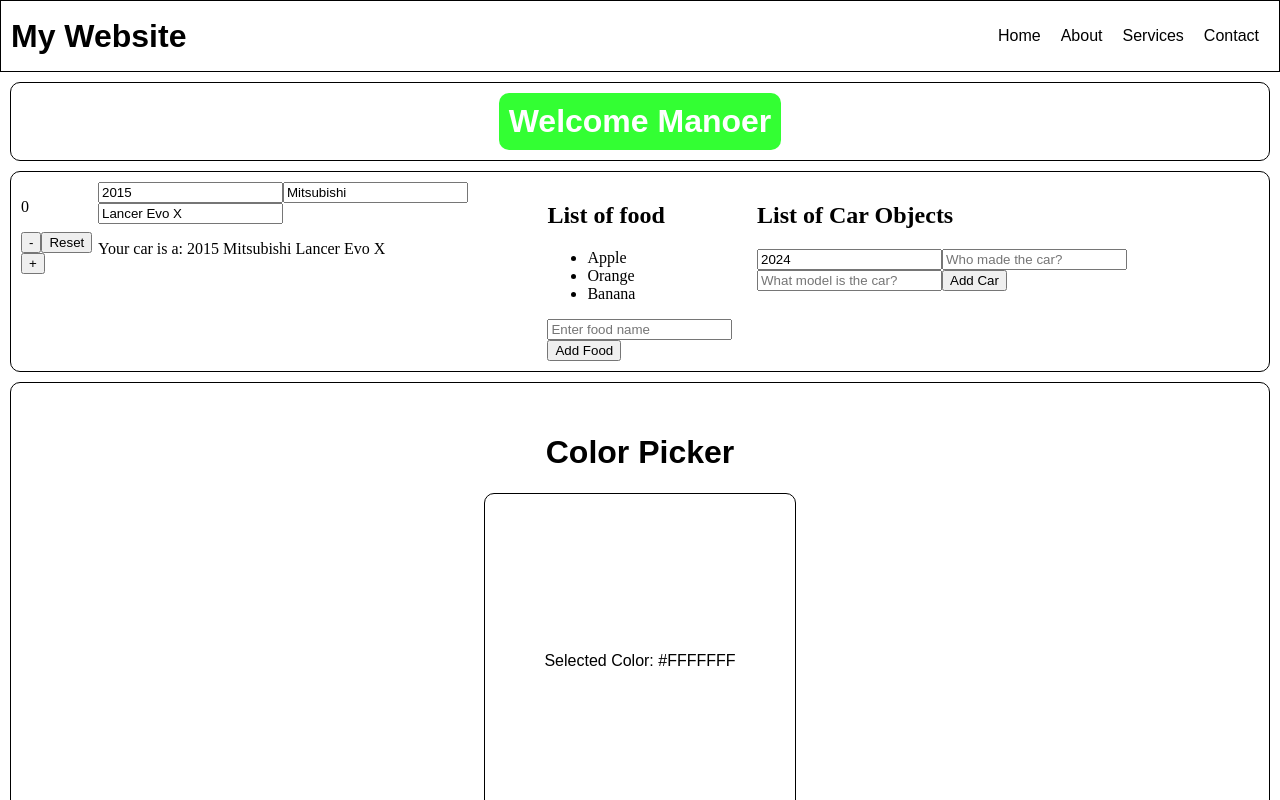
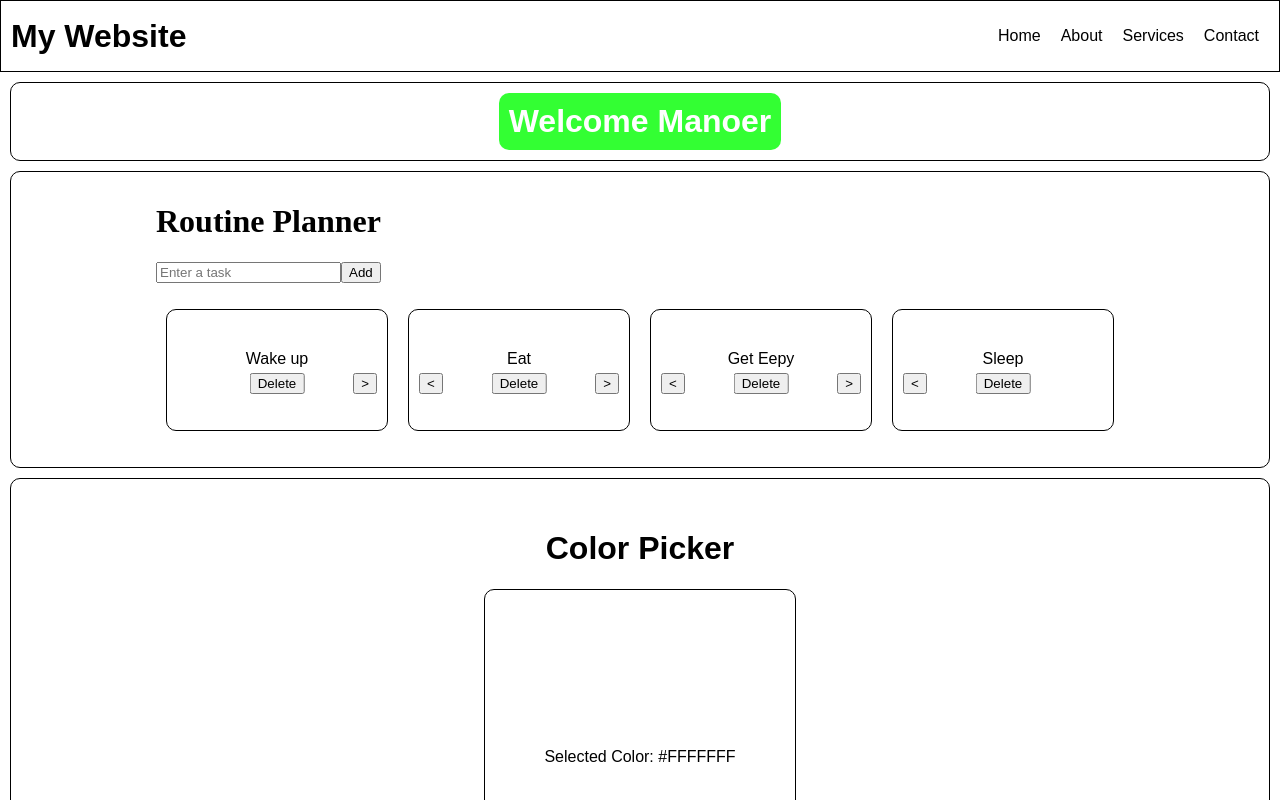
Before and after one commit to MnFCosta/ReactEstudo, a React (Vite) app in the folder my-react-app/: page / in a window 1280 px wide. Shown: the top 800 px of the page. Built offline with nearby package versions, Linux system fonts and the light colour scheme.

Commit message:
Planejador de rotina usando useState, onClick, onChange event e manipulação de arrays

```diff
--- a/my-react-app/src/App.jsx
+++ b/my-react-app/src/App.jsx
@@ -16,6 +16,7 @@ import ColorPicker from './ColorPicker.jsx'
 import StateObjects from './StateObjects,.jsx'
 import StateArrays from './StateArrays.jsx'
 import StateObjectArray from './StateObjectArray.jsx'
+import Routine from './Routine.jsx'
 
 function App() {
     const fruits = [
@@ -38,13 +39,16 @@ function App() {
           <UserGreeting isLoggedIn={true} username="Manoer"/>
         </div>
         <div className="container">
+          <Routine/>
+        </div>
+        <div className="container">
+          <ColorPicker/>
+        </div>
+        <div className="container">
           <Counter/>
           <StateObjects/>
           <StateArrays/>
           <StateObjectArray/>
-        </div>
-        <div className="container">
-          <ColorPicker/>
         </div>
       </>
     );
--- /dev/null
+++ b/my-react-app/src/Routine.jsx
@@ -0,0 +1,65 @@
+import React, {useState} from 'react'
+
+function Routine(){
+    const [tasks, setTasks] = useState(['Wake up', 'Eat', 'Get Eepy', 'Sleep']);
+    const [newTask, setNewTask] = useState('');
+
+    function handleInputChange(e){
+        setNewTask(e.target.value)
+    }
+
+    function addTask(){
+        if(newTask.trim() !== ""){
+            setTasks(t => [...t, newTask]);
+            setNewTask('');
+        }
+    }
+
+    function deleteTask(index){
+        const updatedTasks = tasks.filter((_, i) => i !== index)
+        setTasks(updatedTasks)
+    }
+
+    function moveTaskUp(index){
+        if(index < (tasks.length - 1)){
+            const updatedTasks = [...tasks];
+            [updatedTasks[index], updatedTasks[index + 1]] = [updatedTasks[index + 1], updatedTasks[index]]
+            setTasks(updatedTasks)
+        }
+    }
+
+    function moveTaskDown(index){
+        if(index > 0){
+            const updatedTasks = [...tasks];
+            [updatedTasks[index], updatedTasks[index - 1]] = [updatedTasks[index - 1], updatedTasks[index]]
+            setTasks(updatedTasks)
+        }
+    }
+
+    return(
+        <div className='routine-planner'>
+            <h1>Routine Planner</h1>
+            <div>
+                <input type="text" placeholder='Enter a task' value={newTask} onChange={handleInputChange}/>
+                <button className='add-button' onClick={addTask}>Add</button>
+            </div>
+
+            <ul className='task-list'>
+                {tasks.map((task,index) =>
+                     <li key={index}>
+                        <div className='task-container'>
+                            <span className='text'>{task} </span>
+                            <div className='button-container'>
+                                <button className='move-button' onClick={() => moveTaskDown(index)} style={{ visibility: index > 0 ? 'visible' : 'hidden' }}> &lt; </button>
+                                <button className='delete-button' onClick={() => deleteTask(index)}>Delete</button>
+                                <button className='move-button' onClick={() => moveTaskUp(index)} style={{ visibility: index < tasks.length - 1 ? 'visible' : 'hidden' }}> &gt; </button>
+
+                            </div>
+                        </div>
+                    </li>)}
+            </ul>
+        </div>
+    );
+}
+
+export default Routine
--- a/my-react-app/src/index.css
+++ b/my-react-app/src/index.css
@@ -154,3 +154,48 @@ input[type="color"]{
     width: 75px;
     height: 50px;
 }
+
+
+.task-list{
+    list-style: none;
+    padding: 0;
+    display: flex;
+}
+
+.task-container{
+    width: 100%;
+    display: flex;
+    flex-direction: column;
+    align-items: center;
+    justify-content: center;
+}
+
+.button-container{
+    width: 100%;
+    display: flex;
+    justify-content: space-between;
+    position: relative;
+}
+
+.task-list .text{
+    font-family: Arial;
+    margin: 5px;
+}
+
+.task-list .delete-button{
+    position: absolute;
+    left: 50%;
+    transform: translateX(-50%);
+}
+
+.task-list li{
+    margin: 10px;
+    border: 1px solid black;
+    border-radius: 10px;
+    width: 200px;
+    height: 100px;
+    display: flex;
+    flex-direction: column;
+    justify-content: center;
+    padding: 10px;
+}
```
